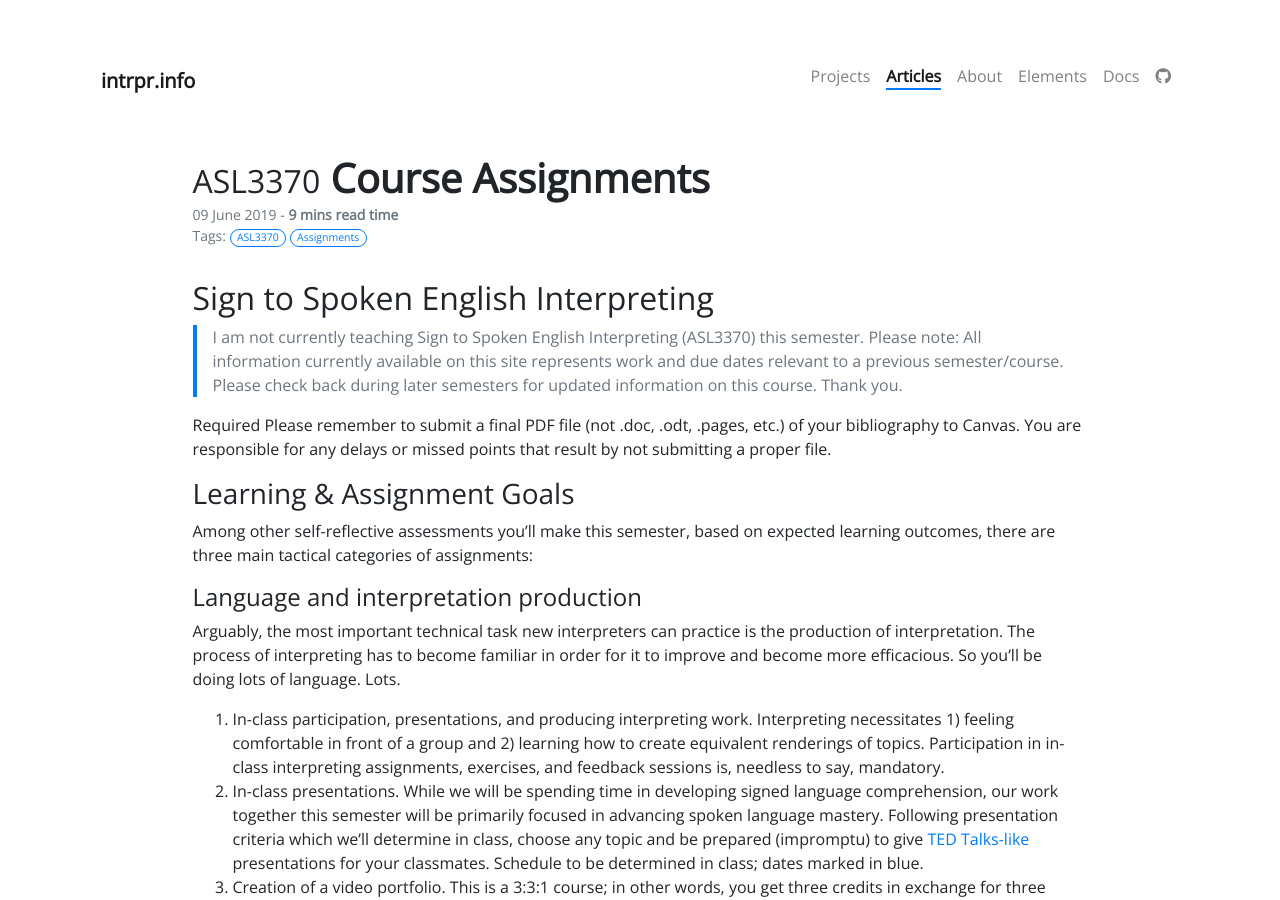
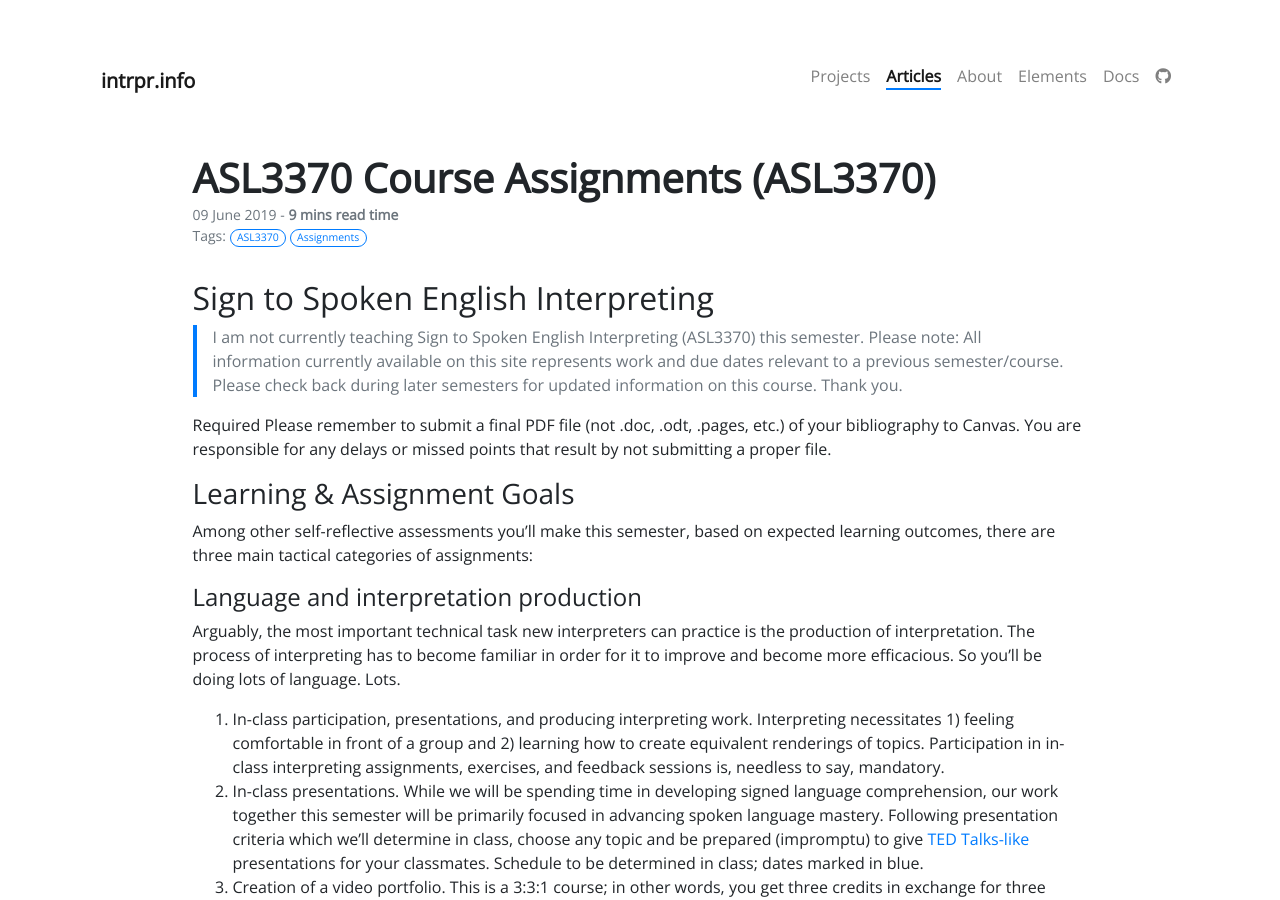
Before and after one commit to intrpr/jekyll-portfol-test, a Jekyll site: the page built from _posts/2019-06-09-assignments.md, in a window 1280 px wide and 900 px high. Built offline with Jekyll 4.4.1, drawn with Linux system fonts in a browser that asks for light colours; nearby versions of some CDN libraries; our own code applies the rules of GitHub Pages for plain Markdown files; comment, search, counter and statistics services are not loaded.

Commit message:
Update 2019-06-09-assignments.md

```diff
--- a/_posts/2019-06-09-assignments.md
+++ b/_posts/2019-06-09-assignments.md
@@ -1,5 +1,5 @@
 ---
-title: <small>ASL3370</small> Course Assignments
+title: ASL3370 Course Assignments (ASL3370)
 tags: [ASL3370, Assignments]
 style:
 color:
```
